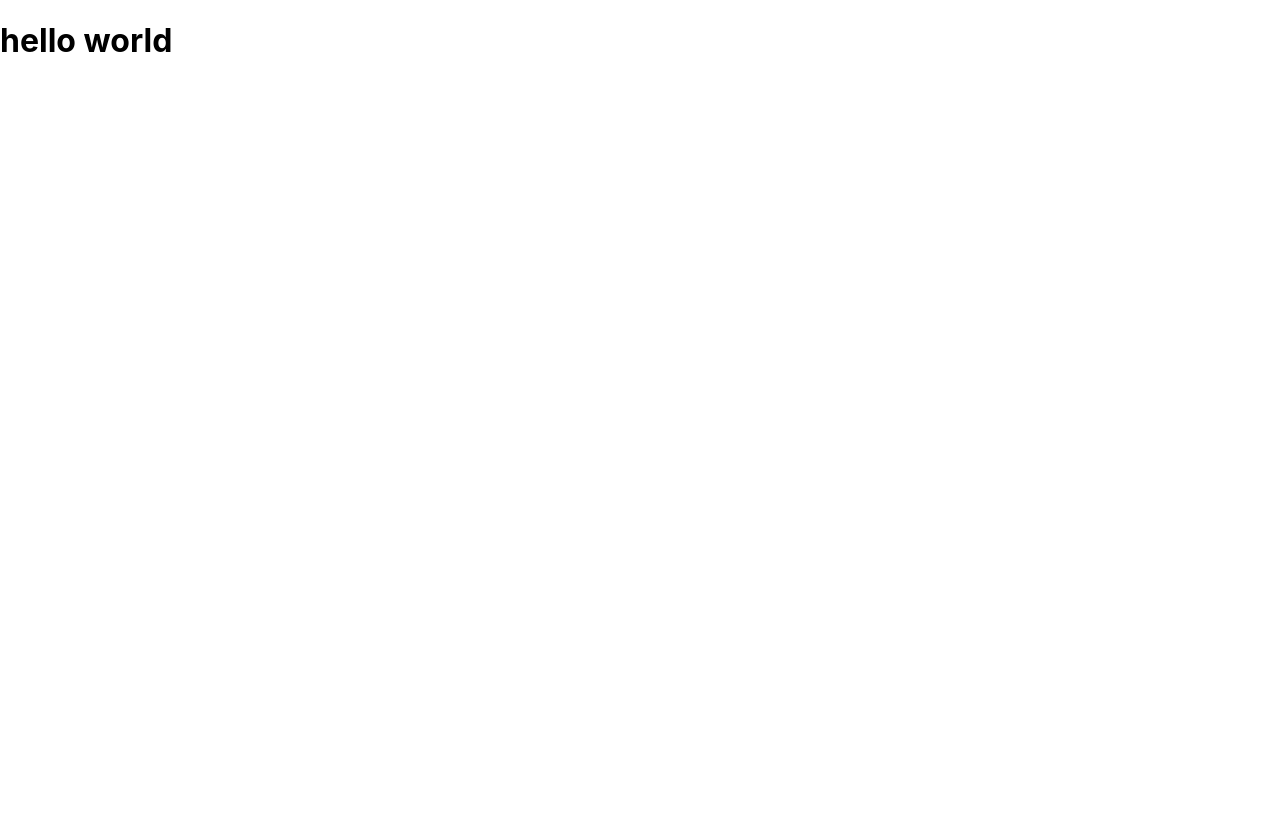
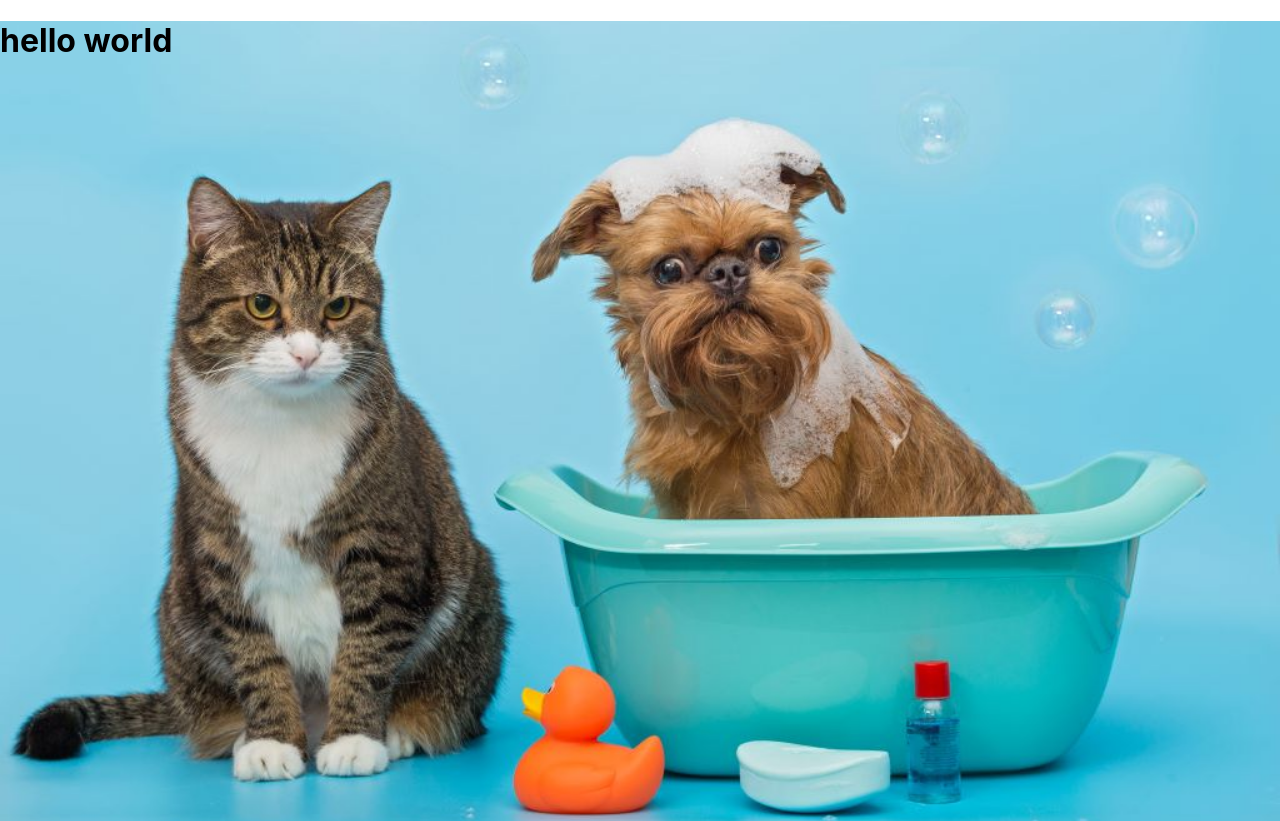
Before and after one commit to projeto-de-algoritmos/Greed_Agenda-Pet, a React (Create React App) app in the folder petshop/: page / in a window 1280 px wide. Before the commit the page ends 800 px from the top, so only its background shows below. Built offline with nearby package versions, Linux system fonts and the light colour scheme.

Commit message:
adicionando imagem de fundo

```diff
--- a/petshop/src/dashboard.jsx
+++ b/petshop/src/dashboard.jsx
@@ -1,12 +1,15 @@
 // import React, { useState, useEffect } from 'react';
 // import './style/dashboard.css';
+import './style/dashboard.css';
 
 function Dashboard() {
   //popup
 
 
+
+
   return (
-    <div className='container'>
+    <div className='pagina'>
       <div>
         <h1>hello world</h1>
       </div>
--- a/petshop/src/style/dashboard.css
+++ b/petshop/src/style/dashboard.css
@@ -0,0 +1,6 @@
+.pagina {
+    background-image: url('./imgPets.jpg');
+    background-size: cover;
+    background-position: center;
+    height: 100vh;
+  }
```
Also changed, not shown: petshop/src/style/imgPets.jpg (added).
